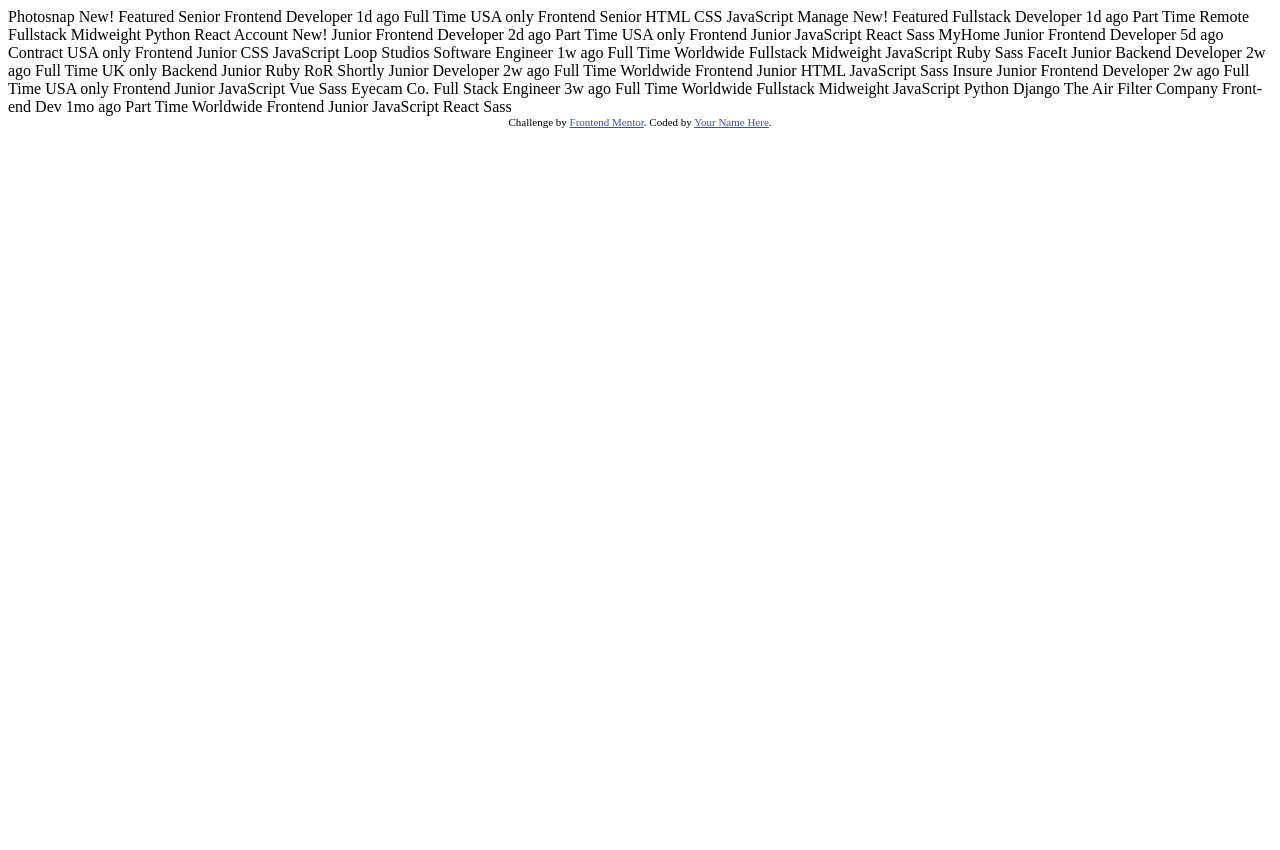
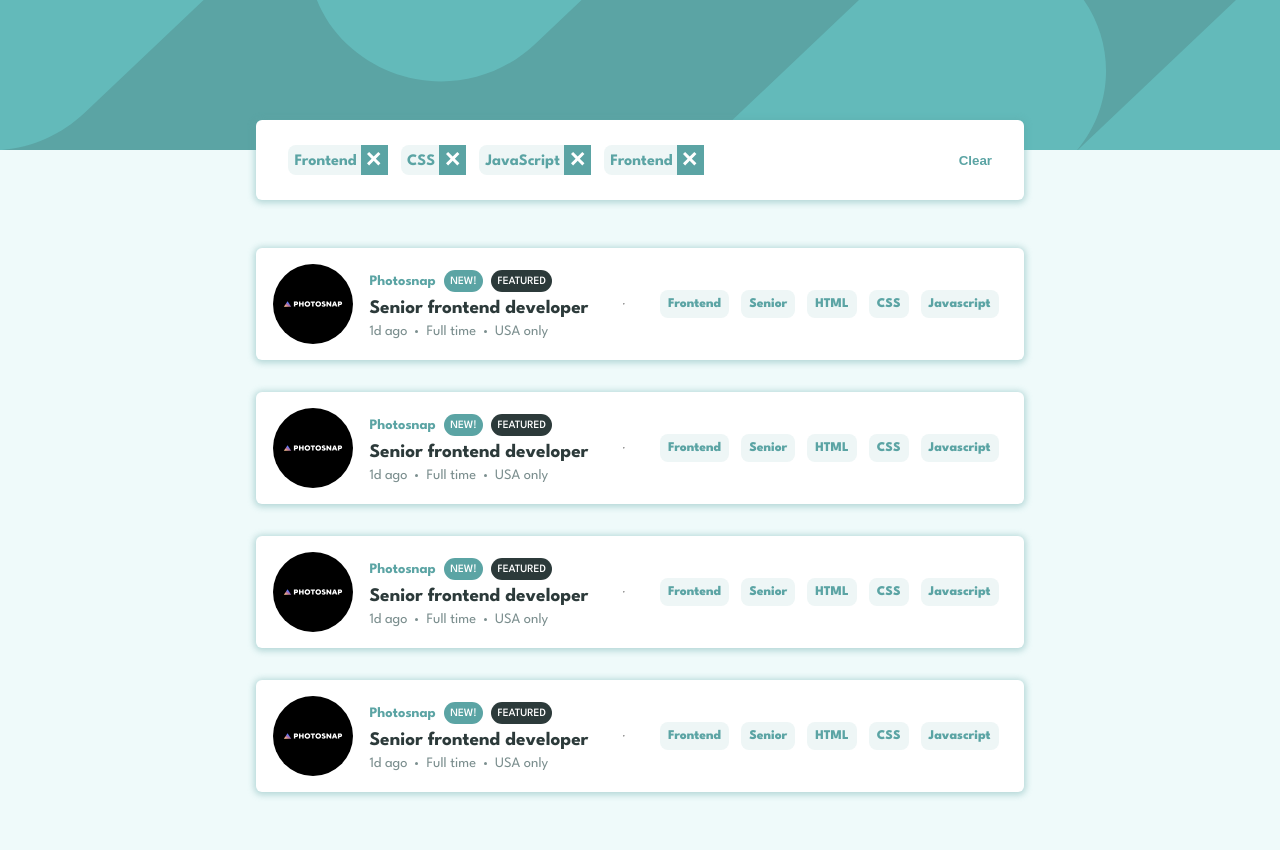
Before and after one commit to SudipKhatri036/Job-listing, a plain HTML site: page index.html in a window 1280 px wide. Before the commit the page ends 800 px from the top, so only its background shows below. Drawn offline with Linux system fonts and the light colour scheme.

Commit message:
Updated index html

```diff
--- a/index.html
+++ b/index.html
@@ -1,193 +1,180 @@
 <!DOCTYPE html>
 <html lang="en">
   <head>
-  <meta charset="UTF-8">
-  <meta name="viewport" content="width=device-width, initial-scale=1.0"> <!-- displays site properly based on user's device -->
+    <meta charset="UTF-8" />
+    <meta name="viewport" content="width=device-width, initial-scale=1.0" />
 
-  <link rel="icon" type="image/png" sizes="32x32" href="./images/favicon-32x32.png">
-
+    <link
+      rel="icon"
+      type="image/png"
+      sizes="32x32"
+      href="./images/favicon-32x32.png"
+    />
+    <link rel="stylesheet" href="style.css" />
     <title>Frontend Mentor | Job Listings</title>
-
-  <!-- Feel free to remove these styles or customise in your own stylesheet 👍 -->
-  <style>
-    .attribution { font-size: 11px; text-align: center; }
-    .attribution a { color: hsl(228, 45%, 44%); }
-  </style>
   </head>
   <body>
-  <!-- Item Start -->
-  Photosnap
-  New!
-  Featured
-  Senior Frontend Developer
-  1d ago
-  Full Time
-  USA only
-  <!-- Role -->
+    <header></header>
+    <main>
+      <div id="filtered-cat">
+        <div id="category">
+          <h4 class="btn">
             Frontend
-  <!-- Level -->
-  Senior
-  <!-- Languages -->
-  HTML
+            <button class="cross-btn">
+              <img src="./images/icon-remove.svg" alt="Remove logo" />
+            </button>
+          </h4>
+          <h4 class="btn">
             CSS
+            <button class="cross-btn">
+              <img src="./images/icon-remove.svg" alt="Remove logo" />
+            </button>
+          </h4>
+          <h4 class="btn">
             JavaScript
-  <!-- Item End -->
+            <button class="cross-btn">
+              <img src="./images/icon-remove.svg" alt="Remove logo" />
+            </button>
+          </h4>
+          <h4 class="btn">
+            Frontend
+            <button class="cross-btn">
+              <img src="./images/icon-remove.svg" alt="Remove logo" />
+            </button>
+          </h4>
+        </div>
+        <button class="clear-btn">Clear</button>
+      </div>
+      <div id="content-container">
+        <div class="card-container">
+          <div class="job-details">
+            <img src="./images/photosnap.svg" alt="Photosnap logo" />
+            <div class="details">
+              <div class="company-info flex">
+                <h3>Photosnap</h3>
+                <div class="stat">
+                  <p class="stat-new">new!</p>
+                  <p class="stat-featured">featured</p>
+                </div>
+              </div>
+              <h2>Senior frontend developer</h2>
+              <div class="flex listed-date">
+                <p>1d ago</p>
+                <span class="round-dot"></span>
+                <p>Full time</p>
+                <span class="round-dot"></span>
+                <p>USA only</p>
+              </div>
+            </div>
+          </div>
+          <hr />
+          <div class="other-info-btn">
+            <button class="btn filter-btn">Frontend</button>
+            <button class="btn filter-btn">Senior</button>
+            <button class="btn filter-btn">HTML</button>
+            <button class="btn filter-btn">CSS</button>
+            <button class="btn filter-btn">Javascript</button>
+          </div>
+        </div>
+        <div class="card-container">
+          <div class="job-details">
+            <img src="./images/photosnap.svg" alt="Photosnap logo" />
+            <div class="details">
+              <div class="company-info flex">
+                <h3>Photosnap</h3>
+                <div class="stat">
+                  <p class="stat-new">new!</p>
+                  <p class="stat-featured">featured</p>
+                </div>
+              </div>
+              <h2>Senior frontend developer</h2>
+              <div class="flex listed-date">
+                <p>1d ago</p>
+                <span class="round-dot"></span>
+                <p>Full time</p>
+                <span class="round-dot"></span>
+                <p>USA only</p>
+              </div>
+            </div>
+          </div>
+          <hr />
+          <div class="other-info-btn">
+            <button class="btn filter-btn">Frontend</button>
+            <button class="btn filter-btn">Senior</button>
+            <button class="btn filter-btn">HTML</button>
+            <button class="btn filter-btn">CSS</button>
+            <button class="btn filter-btn">Javascript</button>
+          </div>
+        </div>
+        <div class="card-container">
+          <div class="job-details">
+            <img src="./images/photosnap.svg" alt="Photosnap logo" />
+            <div class="details">
+              <div class="company-info flex">
+                <h3>Photosnap</h3>
+                <div class="stat">
+                  <p class="stat-new">new!</p>
+                  <p class="stat-featured">featured</p>
+                </div>
+              </div>
+              <h2>Senior frontend developer</h2>
+              <div class="flex listed-date">
+                <p>1d ago</p>
+                <span class="round-dot"></span>
+                <p>Full time</p>
+                <span class="round-dot"></span>
+                <p>USA only</p>
+              </div>
+            </div>
+          </div>
+          <hr />
+          <div class="other-info-btn">
+            <button class="btn filter-btn">Frontend</button>
+            <button class="btn filter-btn">Senior</button>
+            <button class="btn filter-btn">HTML</button>
+            <button class="btn filter-btn">CSS</button>
+            <button class="btn filter-btn">Javascript</button>
+          </div>
+        </div>
+        <div class="card-container">
+          <div class="job-details">
+            <img src="./images/photosnap.svg" alt="Photosnap logo" />
+            <div class="details">
+              <div class="company-info flex">
+                <h3>Photosnap</h3>
+                <div class="stat">
+                  <p class="stat-new">new!</p>
+                  <p class="stat-featured">featured</p>
+                </div>
+              </div>
+              <h2>Senior frontend developer</h2>
+              <div class="flex listed-date">
+                <p>1d ago</p>
+                <span class="round-dot"></span>
+                <p>Full time</p>
+                <span class="round-dot"></span>
+                <p>USA only</p>
+              </div>
+            </div>
+          </div>
+          <hr />
+          <div class="other-info-btn">
+            <button class="btn filter-btn">Frontend</button>
+            <button class="btn filter-btn">Senior</button>
+            <button class="btn filter-btn">HTML</button>
+            <button class="btn filter-btn">CSS</button>
+            <button class="btn filter-btn">Javascript</button>
+          </div>
+        </div>
+      </div>
+    </main>
 
-  <!-- Item Start -->
-  Manage
-  New!
-  Featured
-  Fullstack Developer
-  1d ago
-  Part Time
-  Remote
-  <!-- Role -->
-  Fullstack
-  <!-- Level -->
-  Midweight
-  <!-- Languages -->
-  Python
-  <!-- Tools -->
-  React
-  <!-- Item End -->
-
-  <!-- Item Start -->
-  Account
-  New!
-  Junior Frontend Developer
-  2d ago
-  Part Time
-  USA only
-  <!-- Role -->
-  Frontend
-  <!-- Level -->
-  Junior
-  <!-- Languages -->
-  JavaScript
-  <!-- Tools -->
-  React
-  Sass
-  <!-- Item End -->
-
-  <!-- Item Start -->
-  MyHome
-  Junior Frontend Developer
-  5d ago
-  Contract
-  USA only
-  <!-- Role -->
-  Frontend
-  <!-- Level -->
-  Junior
-  <!-- Languages -->
-  CSS
-  JavaScript
-  <!-- Item End -->
-
-  <!-- Item Start -->
-  Loop Studios
-  Software Engineer
-  1w ago
-  Full Time
-  Worldwide
-  <!-- Role -->
-  Fullstack
-  <!-- Level -->
-  Midweight
-  <!-- Languages -->
-  JavaScript
-  Ruby
-  <!-- Tools -->
-  Sass
-  <!-- Item End -->
-
-  <!-- Item Start -->
-  FaceIt
-  Junior Backend Developer
-  2w ago
-  Full Time
-  UK only
-  <!-- Role -->
-  Backend
-  <!-- Level -->
-  Junior
-  <!-- Languages -->
-  Ruby
-  <!-- Tools -->
-  RoR
-  <!-- Item End -->
-
-  <!-- Item Start -->
-  Shortly
-  Junior Developer
-  2w ago
-  Full Time
-  Worldwide
-  <!-- Role -->
-  Frontend
-  <!-- Level -->
-  Junior
-  <!-- Languages -->
-  HTML
-  JavaScript
-  <!-- Tools -->
-  Sass
-  <!-- Item End -->
-
-  <!-- Item Start -->
-  Insure
-  Junior Frontend Developer
-  2w ago
-  Full Time
-  USA only
-  <!-- Role -->
-  Frontend
-  <!-- Level -->
-  Junior
-  <!-- Languages -->
-  JavaScript
-  <!-- Tools -->
-  Vue
-  Sass
-  <!-- Item End -->
-
-  <!-- Item Start -->
-  Eyecam Co.
-  Full Stack Engineer
-  3w ago
-  Full Time
-  Worldwide
-  <!-- Role -->
-  Fullstack
-  <!-- Level -->
-  Midweight
-  <!-- Languages -->
-  JavaScript
-  Python
-  <!-- Tools -->
-  Django
-  <!-- Item End -->
-
-  <!-- Item Start -->
-  The Air Filter Company
-  Front-end Dev
-  1mo ago
-  Part Time
-  Worldwide
-  <!-- Role -->
-  Frontend
-  <!-- Level -->
-  Junior
-  <!-- Languages -->
-  JavaScript
-  <!-- Tools -->
-  React
-  Sass
-  <!-- Item End -->
-
+    <!--
     <div class="attribution">
-    Challenge by <a href="https://www.frontendmentor.io?ref=challenge" target="_blank">Frontend Mentor</a>.
-    Coded by <a href="#">Your Name Here</a>.
-  </div>
+      Challenge by
+      <a href="https://www.frontendmentor.io?ref=challenge" target="_blank"
+        >Frontend Mentor</a
+      >. Coded by <a href="#">Your Name Here</a>.
+    </div> -->
   </body>
 </html>
```
Lines whose indentation alone changed are shown as unchanged.
